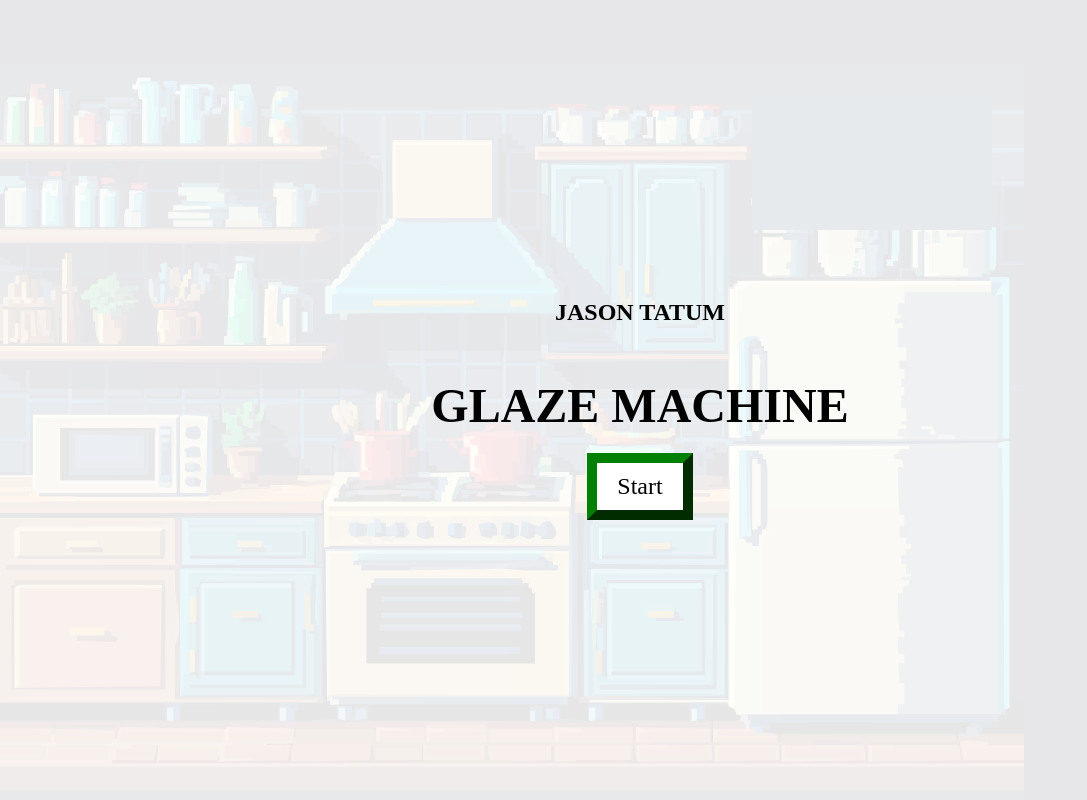
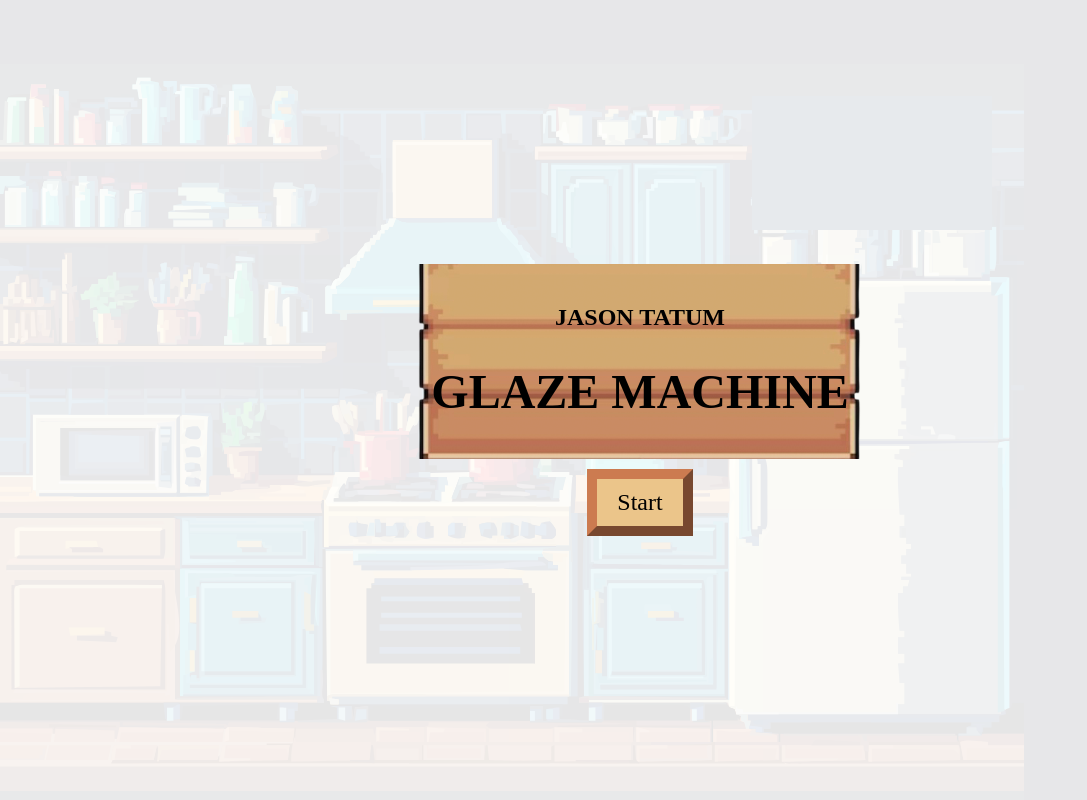
Before and after one commit to jutinwang/Hackthe6ix-2024-Project, a React (Create React App) app in the folder hackthe6ix-project/: page / in a window 1280 px wide. Shown: the whole page, without its empty margins (0-1087 px from the left). Built offline with nearby package versions, Linux system fonts and the light colour scheme; no server answers.

Commit message:
Added title backgrounds

```diff
--- a/hackthe6ix-project/src/App.css
+++ b/hackthe6ix-project/src/App.css
@@ -57,15 +57,25 @@
   position: relative;
 }
 
+.titleblock {
+  text-align: center;
+  background-image: url("./images/title/wood-background.png");
+  background-size: cover;
+  background-position: center;
+  padding: 20px;
+}
+
 .maintitle {
   font-family: 'Tiny5';
 }
 
 .startButton {
   font-family: 'Tiny5';
-  border-color: green;
+  border-color: rgb(204,123,80);;
   border-width: 10px;
-  background-color: white;
+  background-color: rgb(235,197,138);
+  color: black;
+  margin-top: 10px;
 }
 
 .blur-background {
--- a/hackthe6ix-project/src/App.js
+++ b/hackthe6ix-project/src/App.js
@@ -14,8 +14,10 @@
     <div className="app-wrapper">
       {!start && (
         <div className="overlay">
-          <div className='maintitle'><h2>JASON TATUM</h2></div>
-          <div className='maintitle'><h1>GLAZE MACHINE</h1></div>
+            <div className='titleblock'>
+              <div className='maintitle'><h2>JASON TATUM</h2></div>
+              <div className='maintitle'><h1>GLAZE MACHINE</h1></div>
+            </div>
           <button className='startButton' onClick={handleStart}>Start</button>
         </div>
       )}
```
Also changed, not shown: hackthe6ix-project/src/images/title/wood-background.png (added).
